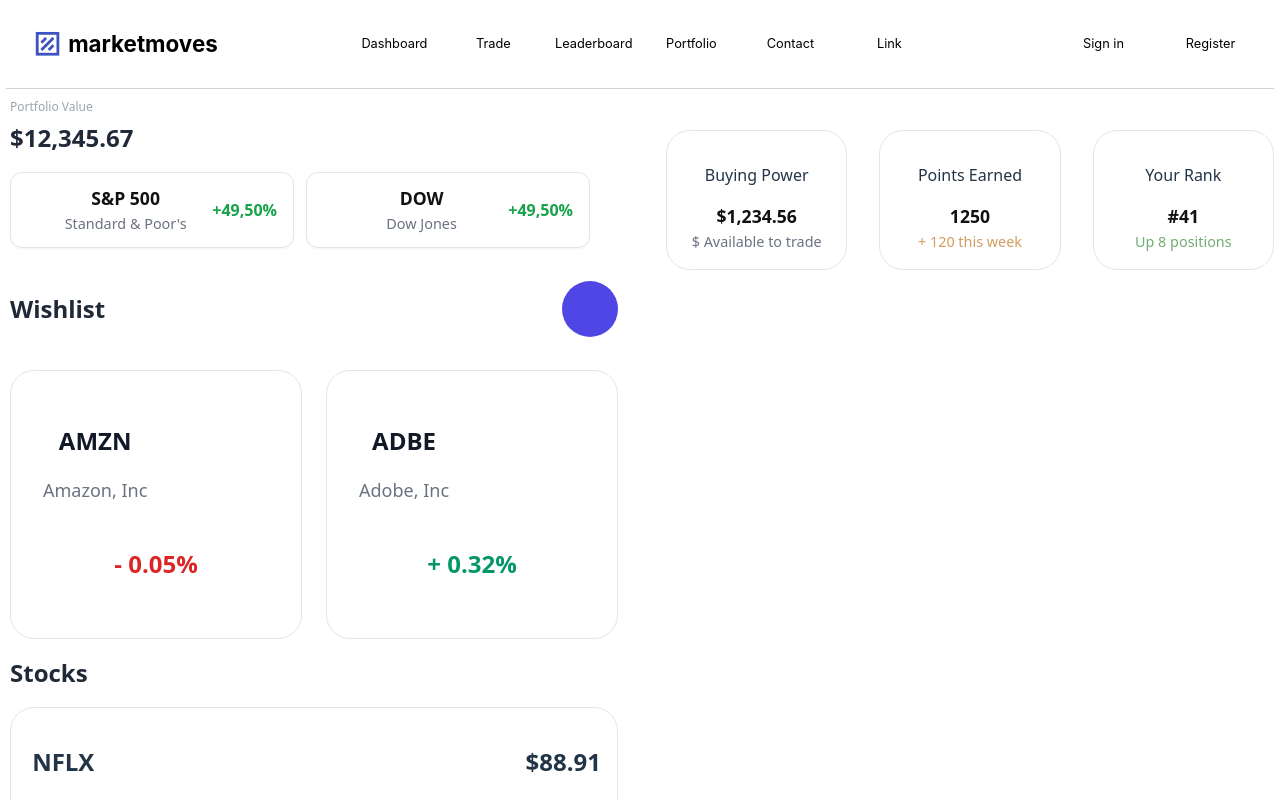
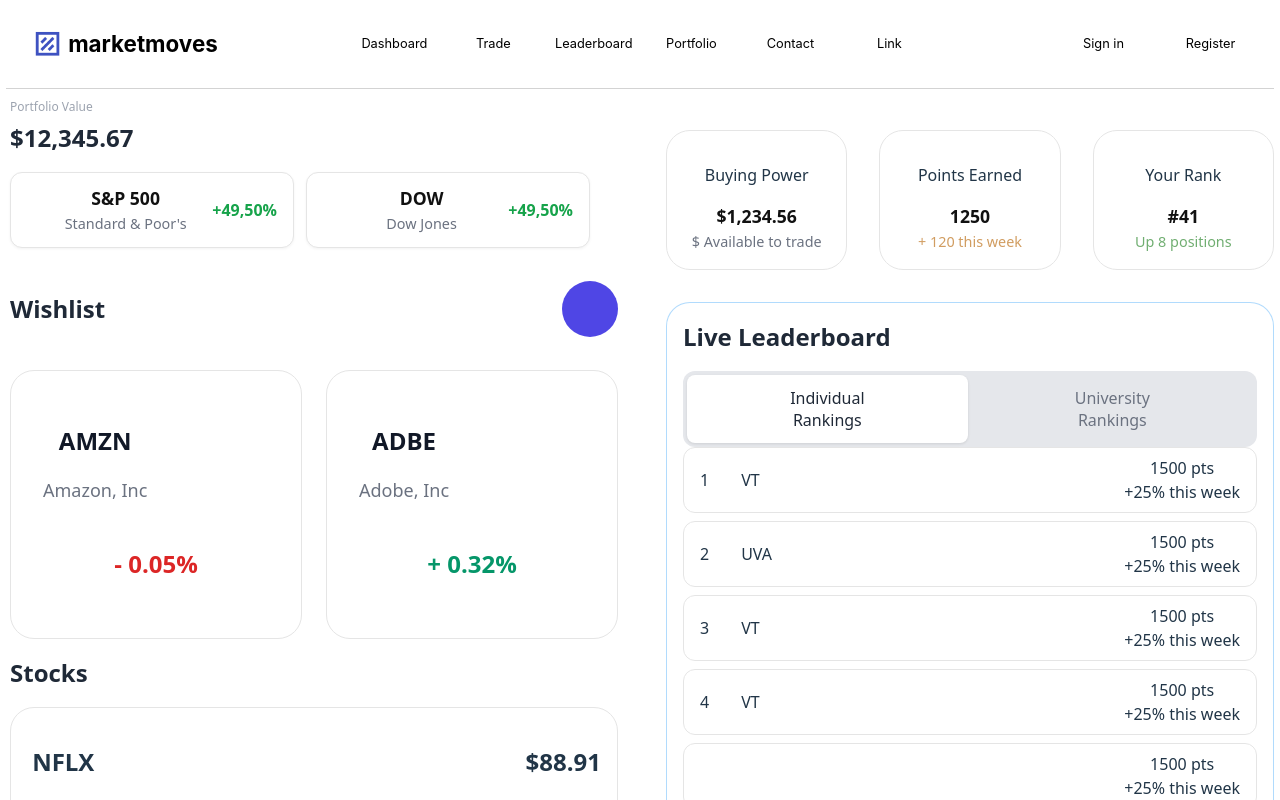
Before and after one commit to johannaj16/marketmoves, a React app in the folder frontend/: page / in a window 1280 px wide. Shown: the top 800 px of the page. Built offline with nearby package versions, Linux system fonts and the light colour scheme; the HTML template or start-up script is replaced by a standard one.

Commit message:
Changes 2
Finished draft of right hand side of page

```diff
--- a/frontend/src/portfolioDashboard.css
+++ b/frontend/src/portfolioDashboard.css
@@ -144,7 +144,8 @@
   margin-bottom: 1rem;
 }
 
-@media (min-width: 768px) { /* when screen is at least 768px wide */
+@media (min-width: 768px) {
+  /* when screen is at least 768px wide */
   .stock-grid {
     grid-template-columns: repeat(2, 1fr); /* 2 columns */
   }
@@ -161,7 +162,8 @@
 }
 
 .stock-card:hover {
-  box-shadow: 0 4px 6px -1px rgba(0, 0, 0, 0.1), 0 2px 4px -1px rgba(0, 0, 0, 0.06);
+  box-shadow: 0 4px 6px -1px rgba(0, 0, 0, 0.1),
+    0 2px 4px -1px rgba(0, 0, 0, 0.06);
 }
 
 /* Stock info section */
@@ -293,7 +295,7 @@
   padding: 1rem;
 }
 
-.stock-topic p{
+.stock-topic p {
   margin: 2px 0 0 0;
   font-size: 0.9rem;
   color: #6b7280; /* subtle gray text */
@@ -375,3 +377,78 @@
   font-weight: normal;
   color: #70ae71;
 }
+
+/* ---------------- Live Leaderboard Right Section ---------------- */
+
+.live-leaderboard {
+  margin-top: 2rem;
+  margin-right: 1rem;
+  margin-left: 1rem;
+  background-color: white;
+  border: 1px solid #4eadfa70;
+  border-radius: 1.5rem;
+  padding: 1rem;
+}
+
+.leaderboard-header {
+  text-align: left;
+  font-size: 1.5rem;
+  font-weight: 700;
+  color: #1f2937;
+  margin-bottom: 1rem;
+}
+
+.leaderboard-entries {
+  max-height: 600px;
+  overflow-y: auto;
+  display: flex;
+  flex-direction: column;
+  gap: 0.5rem;
+}
+.leaderboard-entry {
+  display: flex;
+  justify-content: space-between;
+  align-items: center;
+  padding: 0.5rem 1rem;
+  border: 1px solid #e5e5e5;
+  border-radius: 0.75rem;
+}
+
+.name-info {
+  display: flex;
+  align-items: center;
+  gap: 1rem;
+}
+
+/* -- Ranking Buttons -- */
+
+.ranking-button {
+  display: flex;
+  background-color: #e5e7eb;
+  border-radius: 12px;
+  padding: 4px;
+  gap: 4px;
+  justify-content: center;
+}
+
+.button {
+  padding: 12px 85px;
+  border: none;
+  border-radius: 8px;
+  font-size: 16px;
+  font-weight: 500;
+  cursor: pointer;
+  transition: all 0.2s ease;
+  gap: 8px;
+}
+
+.button.active {
+  background-color: #ffffff;
+  color: #1f2937;
+  box-shadow: 0 1px 3px rgba(0, 0, 0, 0.1);
+}
+
+.button.inactive {
+  background-color: transparent;
+  color: #6b7280;
+}
--- a/frontend/src/portfolioDashboard.tsx
+++ b/frontend/src/portfolioDashboard.tsx
@@ -1,7 +1,9 @@
 import "./portfolioDashboard.css";
 import NavBar from "./navBar";
+import { useState } from "react";
 
 function App() {
+  const [activeTab, setActiveTab] = useState("individual");
   return (
     <div className="container">
       <NavBar />
@@ -118,9 +120,86 @@ function App() {
               <h6>Up 8 positions</h6>
             </div>
           </div>
+          <div className="live-leaderboard">
+            <div className="leaderboard-header">Live Leaderboard</div>
+            <div className="ranking-button">
+              <button
+                className={`button ${
+                  activeTab === "individual" ? "active" : "inactive"
+                }`}
+                onClick={() => setActiveTab("individual")}
+              >
+                Individual Rankings
+              </button>
+              <button
+                className={`button ${
+                  activeTab === "university" ? "active" : "inactive"
+                }`}
+                onClick={() => setActiveTab("university")}
+              >
+                University Rankings
+              </button>
+            </div>
+            <div className="leaderboard-entries">
+              {/* Figure out getting / setting data later*/}
+              <LeaderBoardEntry
+                place="1"
+                userName=""
+                schoolName="VT"
+                points="100"
+              />
+              <LeaderBoardEntry
+                place="2"
+                userName=""
+                schoolName="UVA"
+                points="10"
+              />
+              <LeaderBoardEntry
+                place="3"
+                userName=""
+                schoolName="VT"
+                points="100"
+              />
+              <LeaderBoardEntry
+                place="4"
+                userName=""
+                schoolName="VT"
+                points="100"
+              />
+              <LeaderBoardEntry />
+              <LeaderBoardEntry />
+              <LeaderBoardEntry />
+              <LeaderBoardEntry />
+              <LeaderBoardEntry />
+              <LeaderBoardEntry />
+            </div>
+          </div>
         </div>
       </div>
     </div>
   );
 }
 export default App;
+
+interface LeaderBoardEntryProps {
+  place?: string;
+  userName?: string;
+  schoolName?: string;
+  points?: string;
+}
+
+function LeaderBoardEntry(props: LeaderBoardEntryProps) {
+  return (
+    <div className="leaderboard-entry">
+      <div className="name-info">
+        <div className="entry-rank">{props.place}</div>
+        <div className="entry-name">{props.userName}</div>
+        <div className="school-name">{props.schoolName}</div>
+      </div>
+      <div className="entry-information">
+        <div className="entry-points">1500 pts</div>
+        <div className="entry-percent">+25% this week</div>
+      </div>
+    </div>
+  );
+}
```
